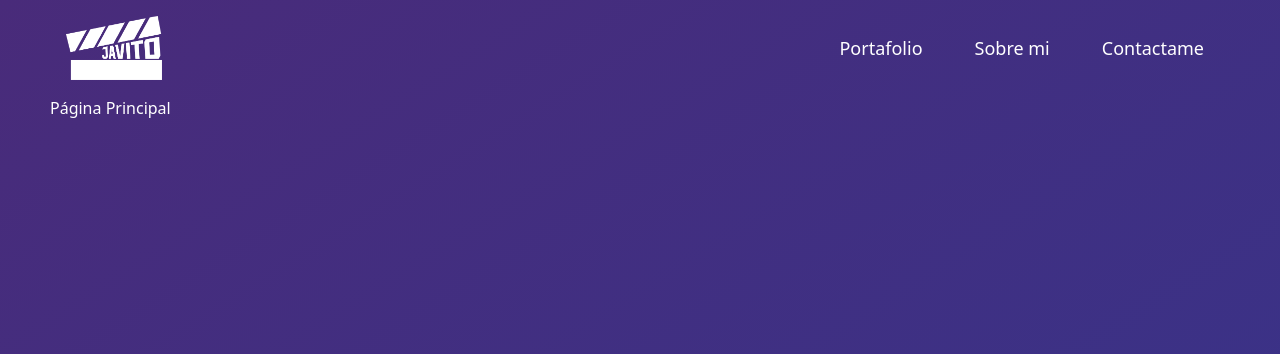
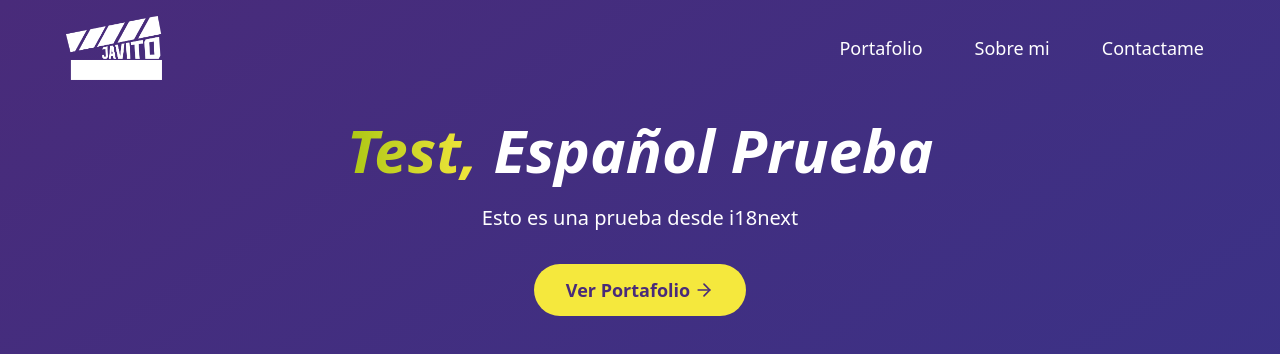
Before and after one commit to DaniCoppermind/javito-portafolio, a React (Vite) app in the folder client/: page /es in a window 1280 px wide. Shown: the top 354 px of the page. Built offline with nearby package versions, Linux system fonts and the light colour scheme; no server answers.

Commit message:
Eliminar dependencias innecesarias y actualizar la estructura de traducción en la página de inicio

```diff
--- a/client/package.json
+++ b/client/package.json
@@ -23,8 +23,6 @@
     "react-hook-form": "^7.54.2",
     "react-i18next": "^15.4.1",
     "react-router-dom": "^7.2.0",
-    "react-slick": "^0.30.3",
-    "slick-carousel": "^1.8.1",
     "tailwindcss": "^4.0.7"
   },
   "devDependencies": {
--- a/client/public/locales/en/translation.json
+++ b/client/public/locales/en/translation.json
@@ -1,5 +1,12 @@
 {
-  "home": "Home Page",
+  "home": {
+    "title": {
+      "line1": "Test,",
+      "line2": "English Test"
+    },
+    "subtitle": "This a test in english for i18next",
+    "button": "View Portfolio"
+  },
   "portfolio": "Portfolio",
   "about": "About",
   "contact": "Contact"
--- a/client/public/locales/es/translation.json
+++ b/client/public/locales/es/translation.json
@@ -1,5 +1,12 @@
 {
-  "home": "Página Principal",
+  "home": {
+    "title": {
+      "line1": "Test,",
+      "line2": "Español Prueba"
+    },
+    "subtitle": "Esto es una prueba desde i18next",
+    "button": "Ver Portafolio"
+  },
   "portfolio": "Portafolio",
   "about": "Sobre mi",
   "contact": "Contactame"
--- a/client/src/pages/HomePage.jsx
+++ b/client/src/pages/HomePage.jsx
@@ -1,9 +1,81 @@
 import { useTranslation } from 'react-i18next';
+import { motion } from 'framer-motion';
+import { Link, useLocation } from 'react-router-dom';
+import { ArrowRight } from 'lucide-react';
+import { useVideo } from '../context/VideoContext';
+import { useEffect } from 'react';
 
 const HomePage = () => {
+  const { getVideos, videos } = useVideo();
   const { t } = useTranslation();
+  const location = useLocation();
+  const currentLang = location.pathname.startsWith('/es') ? 'es' : 'en';
 
-  return <div>{t('home')}</div>;
+  useEffect(() => {
+    getVideos();
+  }, []);
+
+  const featuredVideos = videos
+    .filter(video => video.orientation === 'horizontal')
+    .slice(0, 3);
+
+  const gradientAnimation = {
+    initial: { backgroundPosition: '0% 50%' },
+    animate: {
+      backgroundPosition: ['0% 50%', '100% 50%', '0% 50%'],
+      transition: {
+        duration: 5,
+        ease: 'linear',
+        repeat: Infinity,
+      },
+    },
+  };
+
+  return (
+    <motion.main
+      initial={{ opacity: 0, y: 20 }}
+      animate={{ opacity: 1, y: 0 }}
+      transition={{ duration: 0.8 }}
+      className="mt-6 text-center"
+    >
+      <h2 className="mb-6 text-6xl font-bold italic">
+        <motion.span
+          initial="initial"
+          animate="animate"
+          variants={gradientAnimation}
+          className="from-secondary-green to-secondary-yellow inline-block bg-gradient-to-r bg-clip-text text-transparent"
+        >
+          {t('home.title.line1')}
+        </motion.span>{' '}
+        {t('home.title.line2')}
+      </h2>
+      <p className="mb-8 text-xl">{t('home.subtitle')}</p>
+      <motion.div whileHover={{ scale: 1.05 }} whileTap={{ scale: 0.95 }}>
+        <Link
+          to={`/${currentLang}/portfolio`}
+          className="bg-secondary-yellow text-primary-purple hover:bg-secondary-green inline-flex items-center gap-1 space-x-2 rounded-full px-8 py-3 text-lg font-bold transition-colors"
+        >
+          {t('home.button')}
+          <ArrowRight size={20} />
+        </Link>
+      </motion.div>
+
+      <motion.div
+        initial={{ opacity: 0, y: 50 }}
+        animate={{ opacity: 1, y: 0 }}
+        transition={{ duration: 1, delay: 0.5 }}
+        className="mt-20 grid grid-cols-1 gap-8 md:grid-cols-3"
+      >
+        {featuredVideos.map(video => (
+          <div key={video._id} className="group relative cursor-pointer">
+            <div className="aspect-video overflow-hidden rounded-lg bg-gray-800">
+              <iframe src={video.url} className="h-full w-full object-cover" />
+            </div>
+          </div>
+        ))}
+      </motion.div>
+    </motion.main>
+  );
 };
 
 export default HomePage;
```
Also changed, not shown: 1 other file (tests, documents, lock files or other folders).
